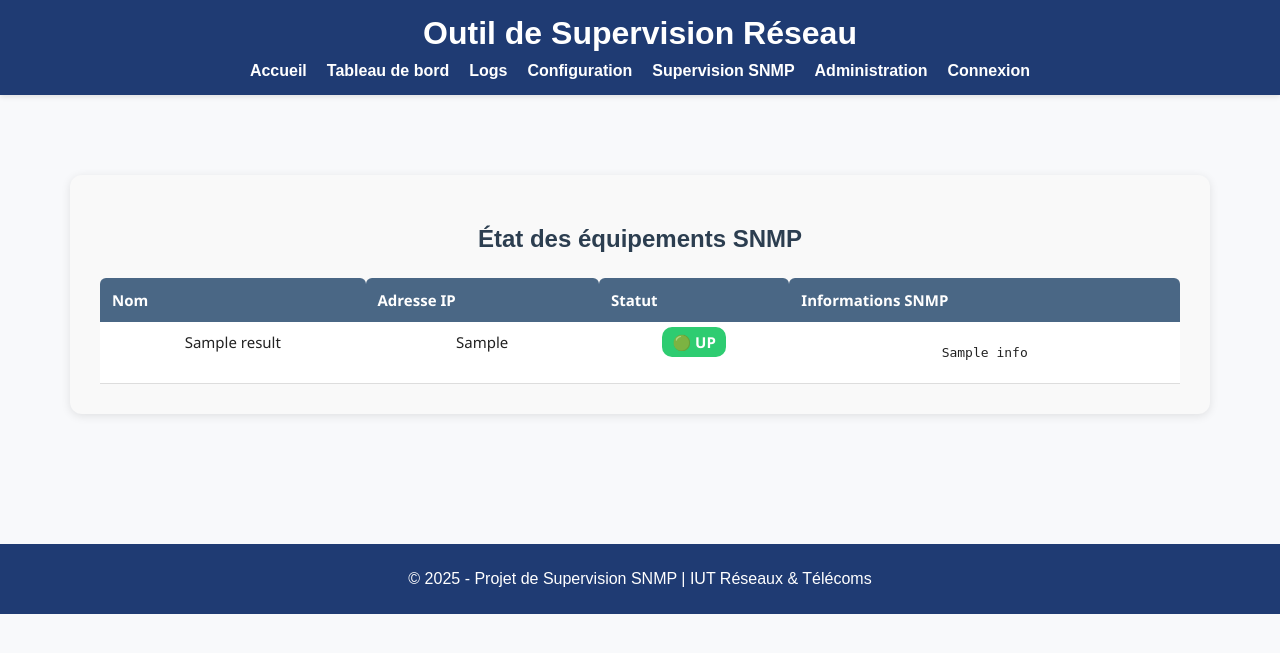
After one commit to AlexandreLakomy/ETRS011, a Flask app: template Flask/templates/snmp_check.html in a window 1280 px wide. The commit adds this page. Shown: the top 653 px of the page. Run offline with Flask 3, Linux system fonts and the light colour scheme; the template is opened without the code that fills it: most values are stand-ins (such as "Sample title", 1, 10 or a date in 2020); some libraries are stand-ins or nearby versions.

Commit message:
MàJ Gantt + MàJ app.py, récupération infos NAS

```diff
--- a/Flask/app.py
+++ b/Flask/app.py
@@ -1,4 +1,7 @@
 from flask import Flask, render_template, redirect, url_for
+import psycopg2
+from psycopg2.extras import RealDictCursor
+from pysnmp.hlapi import getCmd, SnmpEngine, CommunityData, UdpTransportTarget, ContextData, ObjectType, ObjectIdentity
 
 app = Flask(__name__)
 
@@ -32,5 +35,73 @@ def config():
 def admin():
     return render_template('admin.html')
 
+def get_db_connection():
+    conn = psycopg2.connect(
+        host="localhost",
+        database="postgres",
+        user="postgres",
+        password="alex"  # ton mot de passe PostgreSQL
+    )
+    return conn
+
+@app.route('/test_base_de_donnee')
+def test_base_de_donnee():
+    try:
+        conn = get_db_connection()
+        cur = conn.cursor(cursor_factory=RealDictCursor)
+        cur.execute("SELECT table_name FROM information_schema.tables WHERE table_schema='public';")
+        tables = cur.fetchall()
+        cur.close()
+        conn.close()
+        return render_template('test_base_de_donnee.html', tables=tables)
+    except Exception as e:
+        return f"Erreur de connexion à la base de données : {e}"
+
+
+# --- Fonction SNMP ---
+def check_snmp_device(ip, community):
+    try:
+        iterator = getCmd(
+            SnmpEngine(),
+            CommunityData(community, mpModel=1),
+            UdpTransportTarget((ip, 161), timeout=2, retries=1),
+            ContextData(),
+            ObjectType(ObjectIdentity('1.3.6.1.2.1.1.1.0'))
+        )
+
+        errorIndication, errorStatus, errorIndex, varBinds = next(iterator)
+
+        if errorIndication:
+            return {"status": "DOWN", "info": str(errorIndication)}
+        elif errorStatus:
+            return {"status": "DOWN", "info": errorStatus.prettyPrint()}
+        else:
+            for varBind in varBinds:
+                return {"status": "UP", "info": str(varBind)}
+    except Exception as e:
+        return {"status": "DOWN", "info": str(e)}
+
+
+# --- Route Flask ---
+@app.route("/snmp_check")
+def snmp_check():
+    devices = [
+        {"name": "NAS", "ip": "192.168.176.2", "community": "passprojet"},
+        {"name": "Switch", "ip": "192.168.140.141", "community": "passprojet"}
+    ]
+    results = []
+
+    for device in devices:
+        res = check_snmp_device(device["ip"], device["community"])
+        results.append({
+            "name": device["name"],
+            "ip": device["ip"],
+            "status": res["status"],
+            "info": res["info"]
+        })
+
+    return render_template("snmp_check.html", results=results)
+
+
 if __name__ == "__main__":
     app.run(host="192.168.141.145", port=5000, debug=True)
--- a/Flask/static/style.css
+++ b/Flask/static/style.css
@@ -86,3 +86,68 @@ footer {
     padding: 10px 0;
     margin-top: 50px;
 }
+
+/* --- Page SNMP --- */
+.snmp-container {
+    background-color: #f9f9f9;
+    padding: 30px;
+    border-radius: 12px;
+    box-shadow: 0 2px 10px rgba(0,0,0,0.1);
+    max-width: 90%;
+    margin: 40px auto;
+}
+
+.snmp-container h2 {
+    text-align: center;
+    color: #2c3e50;
+    margin-bottom: 25px;
+}
+
+.snmp-table {
+    width: 100%;
+    border-collapse: collapse;
+    font-family: 'Segoe UI', sans-serif;
+    font-size: 15px;
+}
+
+.snmp-table th {
+    background-color: #4A6785;
+    color: white;
+    padding: 12px;
+    text-align: left;
+    border-radius: 6px 6px 0 0;
+}
+
+.snmp-table td {
+    background-color: white;
+    padding: 10px;
+    border-bottom: 1px solid #ddd;
+    vertical-align: top;
+}
+
+.snmp-table tr:nth-child(even) td {
+    background-color: #f2f6fa;
+}
+
+.status {
+    font-weight: bold;
+    padding: 5px 10px;
+    border-radius: 10px;
+}
+
+.status.up {
+    background-color: #2ecc71;
+    color: white;
+}
+
+.status.down {
+    background-color: #e74c3c;
+    color: white;
+}
+
+pre {
+    white-space: pre-wrap;
+    word-wrap: break-word;
+    font-family: monospace;
+    font-size: 13px;
+}
--- a/Flask/templates/base.html
+++ b/Flask/templates/base.html
@@ -17,6 +17,7 @@
                 <li><a href="{{ url_for('dashboard') }}">Tableau de bord</a></li>
                 <li><a href="{{ url_for('logs') }}">Logs</a></li>
                 <li><a href="{{ url_for('config') }}">Configuration</a></li>
+                <li><a href="{{ url_for('snmp_check') }}">Supervision SNMP</a></li> <!-- ✅ AJOUT -->
                 <li><a href="{{ url_for('admin') }}">Administration</a></li>
                 <li><a href="{{ url_for('login') }}">Connexion</a></li>
             </ul>
--- /dev/null
+++ b/Flask/templates/snmp_check.html
@@ -0,0 +1,34 @@
+{% extends "base.html" %}
+{% block title %}Supervision SNMP{% endblock %}
+
+{% block content %}
+<div class="snmp-container">
+    <h2>État des équipements SNMP</h2>
+    <table class="snmp-table">
+        <thead>
+            <tr>
+                <th>Nom</th>
+                <th>Adresse IP</th>
+                <th>Statut</th>
+                <th>Informations SNMP</th>
+            </tr>
+        </thead>
+        <tbody>
+            {% for r in results %}
+            <tr>
+                <td>{{ r.name }}</td>
+                <td>{{ r.ip }}</td>
+                <td>
+                    {% if r.status == "UP" %}
+                        <span class="status up">🟢 UP</span>
+                    {% else %}
+                        <span class="status down">🔴 DOWN</span>
+                    {% endif %}
+                </td>
+                <td><pre>{{ r.info }}</pre></td>
+            </tr>
+            {% endfor %}
+        </tbody>
+    </table>
+</div>
+{% endblock %}
```
Also changed, not shown: Flask/snmp_test.py (added, +26 -0 lines), Flask/test_base_de_donnee.html (added, +17 -0 lines), Gantt/Séance3/Gantt_25092025.png (renamed from Gantt/Gantt_25092025.png), Gantt/Séance4/Gantt_09102025.png (added), 4 other files.
